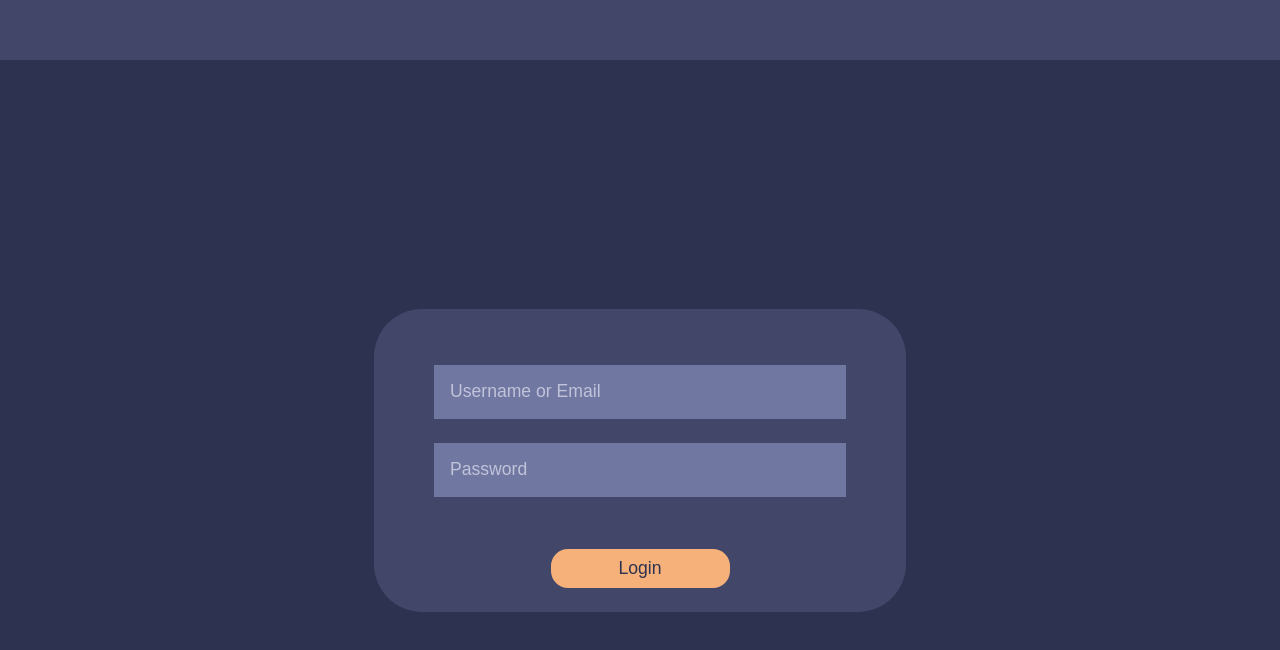
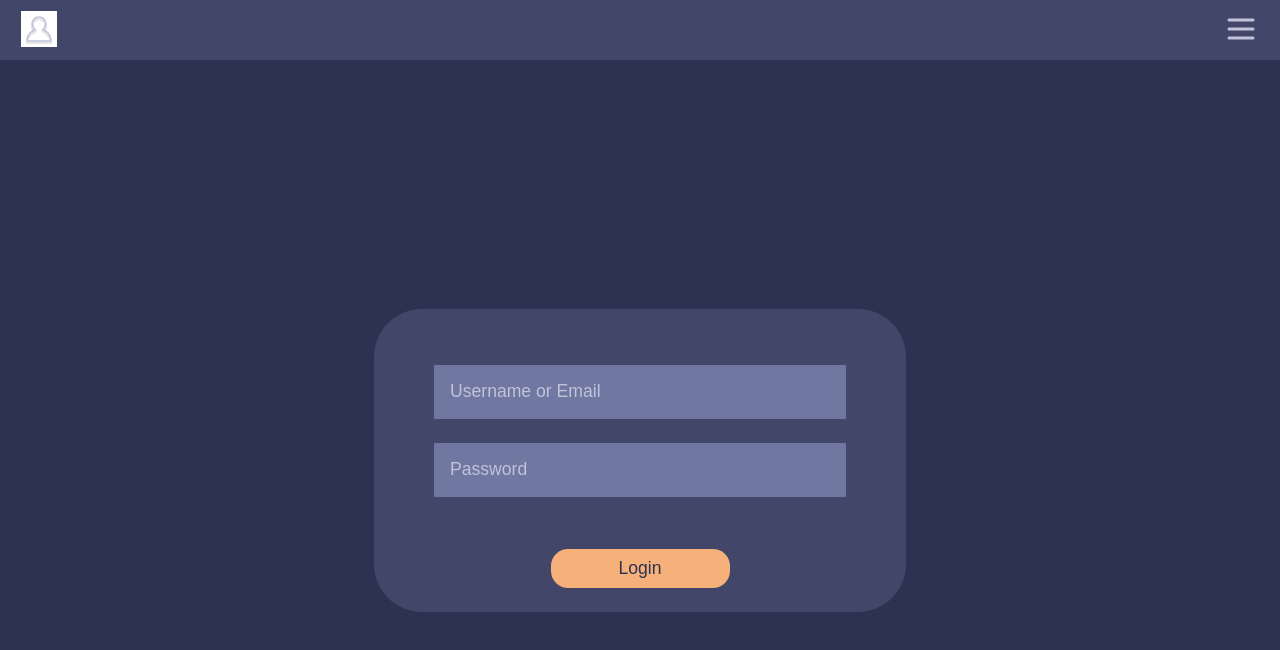
Before and after one commit to kashef7/ViteReactApp, a React (Vite) app in the folder viteApp/: page / in a window 1280 px wide. Shown: the top 650 px of the page. Built offline with nearby package versions, Linux system fonts and the light colour scheme.

Commit message:
Added Profile and Menu button to navBar

```diff
--- a/viteApp/src/components/NavBar.jsx
+++ b/viteApp/src/components/NavBar.jsx
@@ -3,6 +3,12 @@ import "../css/NavBar.css"
 export default function NavBar(){
     return(
         <div className="navBar">
+            <button className="Profile">
+                <img src="/src/assets/profile-svgrepo-com.svg"></img>
+            </button>
+            <button className="Menu">
+                <img src="/src/assets/menu-svgrepo-com.svg"></img>
+            </button>
         </div>
     )
 }
--- a/viteApp/src/css/NavBar.css
+++ b/viteApp/src/css/NavBar.css
@@ -1,6 +1,47 @@
 .navBar{
     background-color: #424769;
+    position: relative;
     width: 100%;
     height: 60px;
     overflow: hidden;
 }
+
+.Profile{
+    position: absolute;
+    top: 1.25vh;
+    left: 1vw;
+    background: none;
+    border: none;
+}
+
+.Profile img{
+    width: 90%;
+    max-width: 40px;
+    height: 90%;
+    max-height: 40px;
+}
+
+.Profile img:active{
+    width: 95%;
+    height: 95%;
+}
+
+.Menu{
+    position: absolute;
+    top: 1.25vh;
+    right: 1vw;
+    background: none;
+    border: none;
+}
+
+.Menu img{
+    width: 90%;
+    max-width: 40px;
+    height: 90%;
+    max-height: 40px;
+}
+
+.Menu img:active{
+    width: 95%;
+    height: 95%;
+}
```
Also changed, not shown: viteApp/src/assets/menu-svgrepo-com.svg (added), viteApp/src/assets/profile-svgrepo-com.svg (added).
